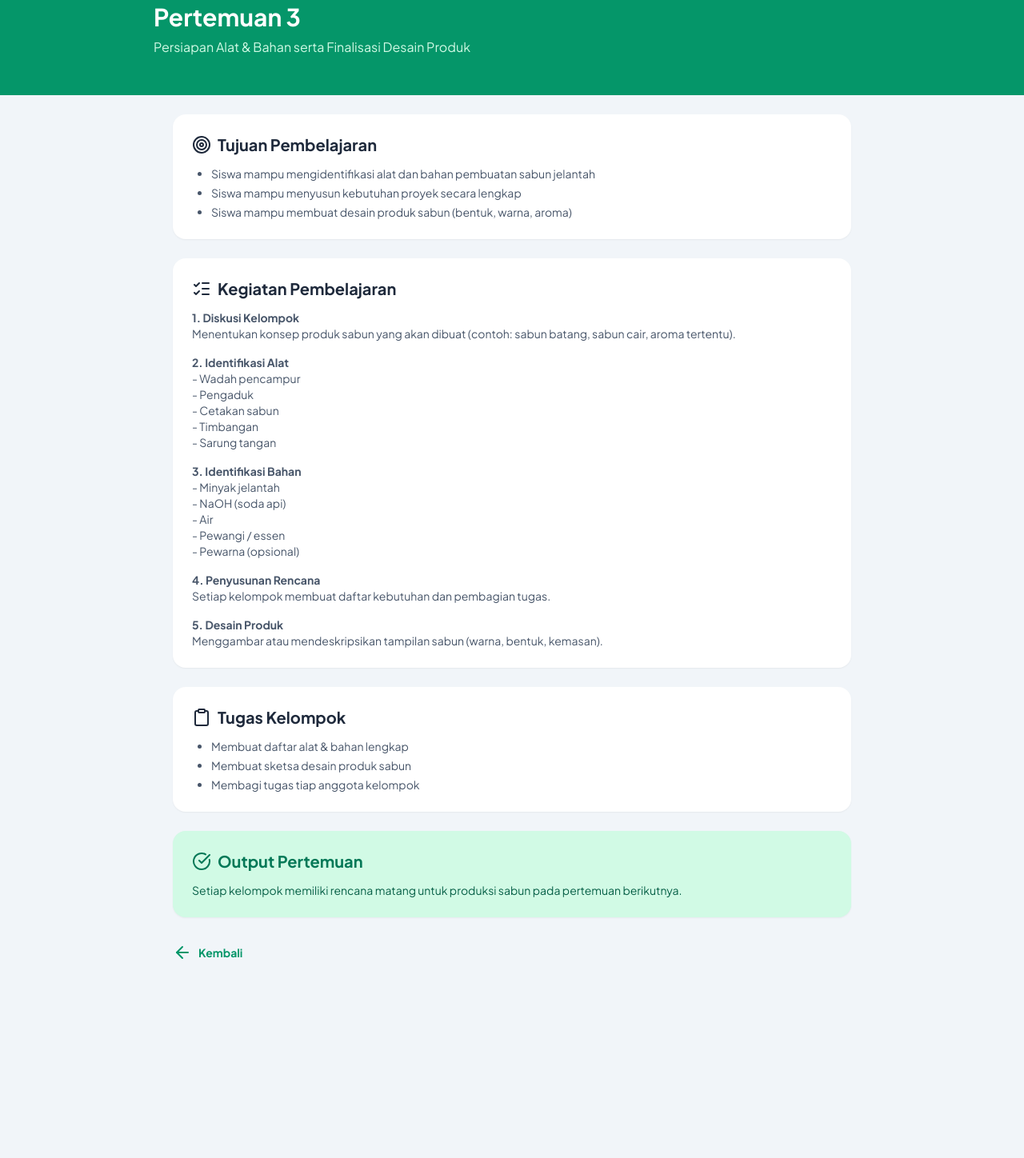
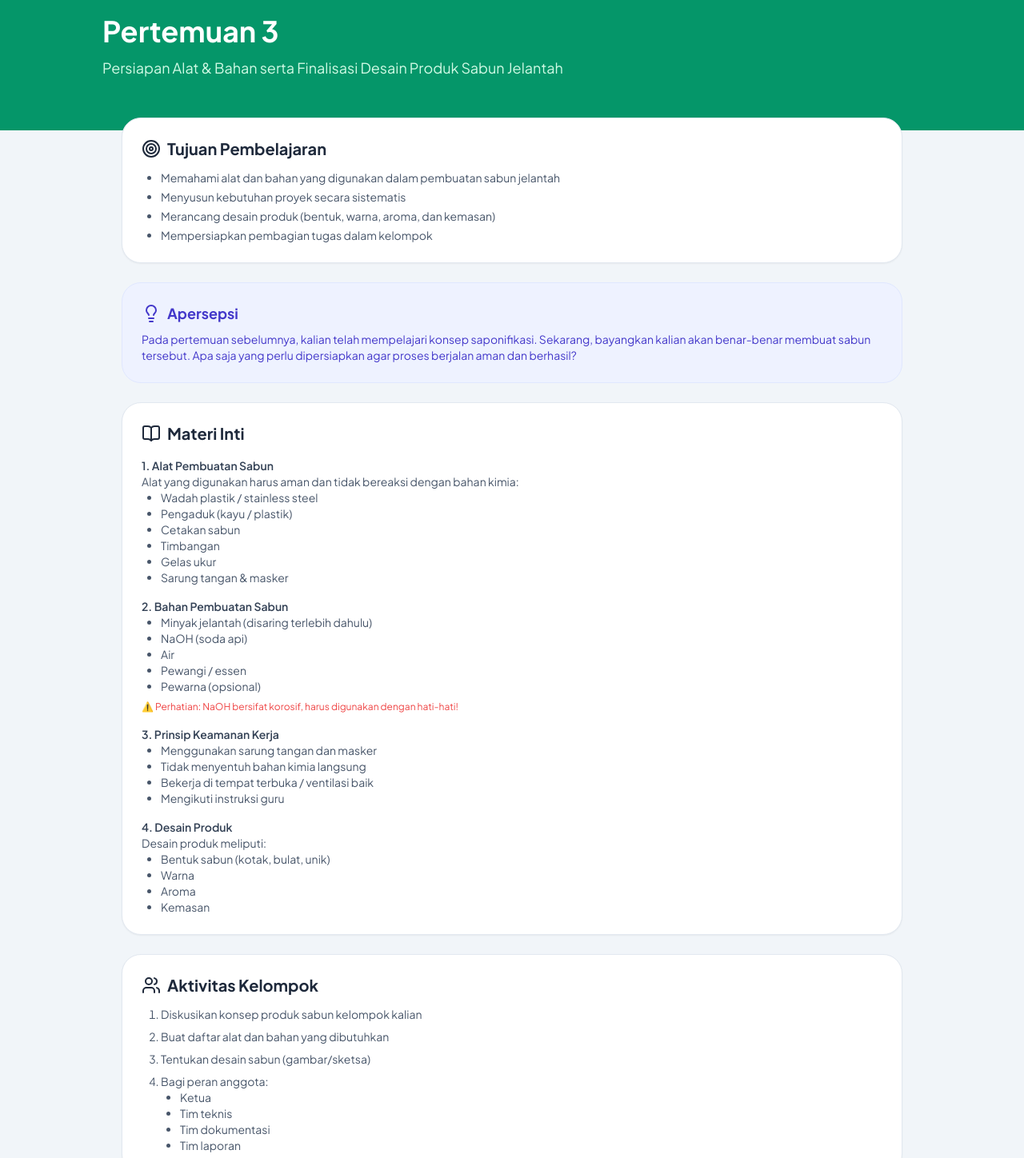
Before and after one commit to birulogi/pf, a plain HTML site: page 11/pertemuan-3.html in a window 1280 px wide. Shown: the part 45-1493 px from the top of the page at 80% size. Before the commit the page ends 1272 px from the top, so only its background shows below. Drawn offline with nearby package versions, Linux system fonts and the light colour scheme.

Commit message:
Update pertemuan-3.html

```diff
--- a/11/pertemuan-3.html
+++ b/11/pertemuan-3.html
@@ -3,98 +3,178 @@
 <head>
     <meta charset="UTF-8">
     <meta name="viewport" content="width=device-width, initial-scale=1.0">
-    <title>Pertemuan 3 - Persiapan Proyek</title>
+    <title>Pertemuan 3 - Persiapan & Desain Produk</title>
     <script src="https://cdn.tailwindcss.com"></script>
     <script src="https://unpkg.com/lucide@latest"></script>
     <style>
-        @import url('https://fonts.googleapis.com/css2?family=Plus+Jakarta+Sans:wght@300;400;600;700&display=swap');
+        @import url('https://fonts.googleapis.com/css2?family=Plus+Jakarta+Sans:wght@300;400;500;600;700&display=swap');
         body { font-family: 'Plus Jakarta Sans', sans-serif; background-color: #f1f5f9; }
     </style>
 </head>
 
-<body class="text-slate-800">
+<body class="text-slate-800 pb-20">
 
 <!-- Header -->
-    <header class="bg-emerald-600 text-white py-12 px-6">
-        <div class="max-w-4xl mx-auto">
-            <h1 class="text-3xl font-extrabold mb-2">Pertemuan 3</h1>
-            <p class="text-emerald-100">Persiapan Alat & Bahan serta Finalisasi Desain Produk</p>
+<header class="bg-emerald-600 text-white py-16 px-6">
+    <div class="max-w-5xl mx-auto">
+        <h1 class="text-4xl font-extrabold mb-3">Pertemuan 3</h1>
+        <p class="text-emerald-100 text-lg">Persiapan Alat & Bahan serta Finalisasi Desain Produk Sabun Jelantah</p>
     </div>
 </header>
 
 <!-- Content -->
-    <main class="max-w-4xl mx-auto p-6">
+<main class="max-w-5xl mx-auto p-6 -mt-10 space-y-6">
 
     <!-- Tujuan -->
-        <section class="bg-white p-6 rounded-2xl shadow-sm mb-6">
+    <section class="bg-white p-6 rounded-3xl shadow-sm border border-slate-200">
         <h2 class="font-bold text-xl mb-3 flex items-center gap-2">
             <i data-lucide="target"></i> Tujuan Pembelajaran
         </h2>
         <ul class="list-disc ml-6 text-sm text-slate-600 space-y-1">
-                <li>Siswa mampu mengidentifikasi alat dan bahan pembuatan sabun jelantah</li>
-                <li>Siswa mampu menyusun kebutuhan proyek secara lengkap</li>
-                <li>Siswa mampu membuat desain produk sabun (bentuk, warna, aroma)</li>
+            <li>Memahami alat dan bahan yang digunakan dalam pembuatan sabun jelantah</li>
+            <li>Menyusun kebutuhan proyek secara sistematis</li>
+            <li>Merancang desain produk (bentuk, warna, aroma, dan kemasan)</li>
+            <li>Mempersiapkan pembagian tugas dalam kelompok</li>
         </ul>
     </section>
 
-        <!-- Kegiatan -->
-        <section class="bg-white p-6 rounded-2xl shadow-sm mb-6">
-            <h2 class="font-bold text-xl mb-3 flex items-center gap-2">
-                <i data-lucide="list-checks"></i> Kegiatan Pembelajaran
+    <!-- Apersepsi -->
+    <section class="bg-indigo-50 p-6 rounded-3xl border border-indigo-100">
+        <h2 class="font-bold text-lg mb-2 flex items-center gap-2 text-indigo-700">
+            <i data-lucide="lightbulb"></i> Apersepsi
+        </h2>
+        <p class="text-sm text-indigo-700">
+            Pada pertemuan sebelumnya, kalian telah mempelajari konsep saponifikasi.
+            Sekarang, bayangkan kalian akan benar-benar membuat sabun tersebut.
+            Apa saja yang perlu dipersiapkan agar proses berjalan aman dan berhasil?
+        </p>
+    </section>
+
+    <!-- Materi Inti -->
+    <section class="bg-white p-6 rounded-3xl shadow-sm border border-slate-200">
+        <h2 class="font-bold text-xl mb-4 flex items-center gap-2">
+            <i data-lucide="book-open"></i> Materi Inti
         </h2>
 
         <div class="space-y-4 text-sm text-slate-600">
-                <p><b>1. Diskusi Kelompok</b><br>
-                Menentukan konsep produk sabun yang akan dibuat (contoh: sabun batang, sabun cair, aroma tertentu).</p>
 
-                <p><b>2. Identifikasi Alat</b><br>
-                - Wadah pencampur<br>
-                - Pengaduk<br>
-                - Cetakan sabun<br>
-                - Timbangan<br>
-                - Sarung tangan</p>
+            <div>
+                <h3 class="font-semibold text-slate-700">1. Alat Pembuatan Sabun</h3>
+                <p>Alat yang digunakan harus aman dan tidak bereaksi dengan bahan kimia:</p>
+                <ul class="list-disc ml-6">
+                    <li>Wadah plastik / stainless steel</li>
+                    <li>Pengaduk (kayu / plastik)</li>
+                    <li>Cetakan sabun</li>
+                    <li>Timbangan</li>
+                    <li>Gelas ukur</li>
+                    <li>Sarung tangan & masker</li>
+                </ul>
+            </div>
 
-                <p><b>3. Identifikasi Bahan</b><br>
-                - Minyak jelantah<br>
-                - NaOH (soda api)<br>
-                - Air<br>
-                - Pewangi / essen<br>
-                - Pewarna (opsional)</p>
+            <div>
+                <h3 class="font-semibold text-slate-700">2. Bahan Pembuatan Sabun</h3>
+                <ul class="list-disc ml-6">
+                    <li>Minyak jelantah (disaring terlebih dahulu)</li>
+                    <li>NaOH (soda api)</li>
+                    <li>Air</li>
+                    <li>Pewangi / essen</li>
+                    <li>Pewarna (opsional)</li>
+                </ul>
+                <p class="mt-2 text-xs text-red-500">
+                    ⚠️ Perhatian: NaOH bersifat korosif, harus digunakan dengan hati-hati!
+                </p>
+            </div>
 
-                <p><b>4. Penyusunan Rencana</b><br>
-                Setiap kelompok membuat daftar kebutuhan dan pembagian tugas.</p>
+            <div>
+                <h3 class="font-semibold text-slate-700">3. Prinsip Keamanan Kerja</h3>
+                <ul class="list-disc ml-6">
+                    <li>Menggunakan sarung tangan dan masker</li>
+                    <li>Tidak menyentuh bahan kimia langsung</li>
+                    <li>Bekerja di tempat terbuka / ventilasi baik</li>
+                    <li>Mengikuti instruksi guru</li>
+                </ul>
+            </div>
 
-                <p><b>5. Desain Produk</b><br>
-                Menggambar atau mendeskripsikan tampilan sabun (warna, bentuk, kemasan).</p>
+            <div>
+                <h3 class="font-semibold text-slate-700">4. Desain Produk</h3>
+                <p>Desain produk meliputi:</p>
+                <ul class="list-disc ml-6">
+                    <li>Bentuk sabun (kotak, bulat, unik)</li>
+                    <li>Warna</li>
+                    <li>Aroma</li>
+                    <li>Kemasan</li>
+                </ul>
+            </div>
+
         </div>
     </section>
 
-        <!-- Tugas -->
-        <section class="bg-white p-6 rounded-2xl shadow-sm mb-6">
+    <!-- Aktivitas -->
+    <section class="bg-white p-6 rounded-3xl shadow-sm border border-slate-200">
         <h2 class="font-bold text-xl mb-3 flex items-center gap-2">
-                <i data-lucide="clipboard"></i> Tugas Kelompok
+            <i data-lucide="users"></i> Aktivitas Kelompok
+        </h2>
+
+        <ol class="list-decimal ml-6 text-sm text-slate-600 space-y-2">
+            <li>Diskusikan konsep produk sabun kelompok kalian</li>
+            <li>Buat daftar alat dan bahan yang dibutuhkan</li>
+            <li>Tentukan desain sabun (gambar/sketsa)</li>
+            <li>Bagi peran anggota:
+                <ul class="list-disc ml-6">
+                    <li>Ketua</li>
+                    <li>Tim teknis</li>
+                    <li>Tim dokumentasi</li>
+                    <li>Tim laporan</li>
+                </ul>
+            </li>
+        </ol>
+    </section>
+
+    <!-- LKPD -->
+    <section class="bg-amber-50 p-6 rounded-3xl border border-amber-100">
+        <h2 class="font-bold text-lg mb-2 flex items-center gap-2 text-amber-700">
+            <i data-lucide="file-text"></i> LKPD (Lembar Kerja)
+        </h2>
+
+        <div class="text-sm text-amber-800 space-y-2">
+            <p><b>Isilah tabel berikut:</b></p>
+
+            <p>1. Daftar Alat:</p>
+            <p>2. Daftar Bahan:</p>
+            <p>3. Desain Produk:</p>
+            <p>4. Pembagian Tugas:</p>
+        </div>
+    </section>
+
+    <!-- Refleksi -->
+    <section class="bg-white p-6 rounded-3xl shadow-sm border border-slate-200">
+        <h2 class="font-bold text-xl mb-3 flex items-center gap-2">
+            <i data-lucide="message-circle"></i> Refleksi
         </h2>
         <ul class="list-disc ml-6 text-sm text-slate-600 space-y-1">
-                <li>Membuat daftar alat & bahan lengkap</li>
-                <li>Membuat sketsa desain produk sabun</li>
-                <li>Membagi tugas tiap anggota kelompok</li>
+            <li>Apa tantangan dalam merancang produk?</li>
+            <li>Mengapa persiapan penting sebelum produksi?</li>
+            <li>Bagaimana kerja sama kelompok kalian?</li>
         </ul>
     </section>
 
     <!-- Output -->
-        <section class="bg-emerald-100 p-6 rounded-2xl shadow-sm">
-            <h2 class="font-bold text-xl mb-3 flex items-center gap-2 text-emerald-700">
+    <section class="bg-emerald-100 p-6 rounded-3xl border border-emerald-200">
+        <h2 class="font-bold text-xl mb-2 text-emerald-700 flex items-center gap-2">
             <i data-lucide="check-circle"></i> Output Pertemuan
         </h2>
         <p class="text-sm text-emerald-800">
-                Setiap kelompok memiliki rencana matang untuk produksi sabun pada pertemuan berikutnya.
+            Setiap kelompok memiliki rencana lengkap (alat, bahan, desain, dan pembagian tugas) untuk melanjutkan ke tahap produksi pada pertemuan berikutnya.
         </p>
     </section>
 
-        <!-- Back -->
-        <div class="mt-8">
-            <a href="../index.html" class="text-emerald-600 text-sm font-bold flex items-center gap-2">
-                <i data-lucide="arrow-left"></i> Kembali
+    <!-- Navigasi -->
+    <div class="flex justify-between pt-4">
+        <a href="pertemuan-2.html" class="text-emerald-600 text-sm font-bold flex items-center gap-2">
+            <i data-lucide="arrow-left"></i> Pertemuan 2
+        </a>
+        <a href="pertemuan-4.html" class="text-emerald-600 text-sm font-bold flex items-center gap-2">
+            Pertemuan 4 <i data-lucide="arrow-right"></i>
         </a>
     </div>
 
```
Lines whose indentation alone changed are shown as unchanged.
